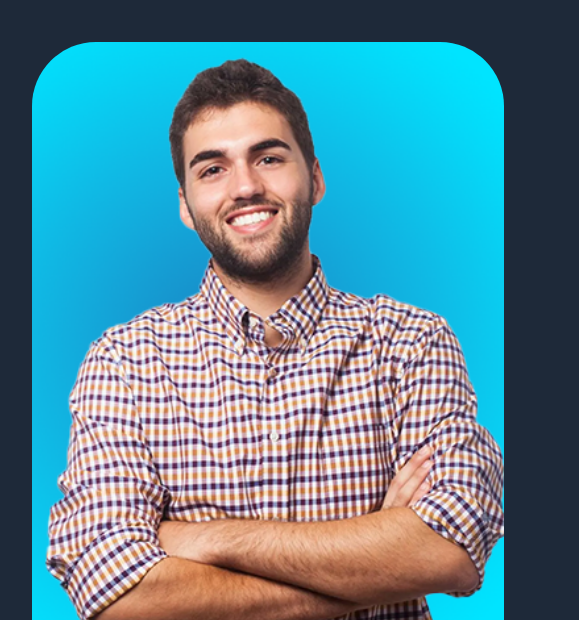
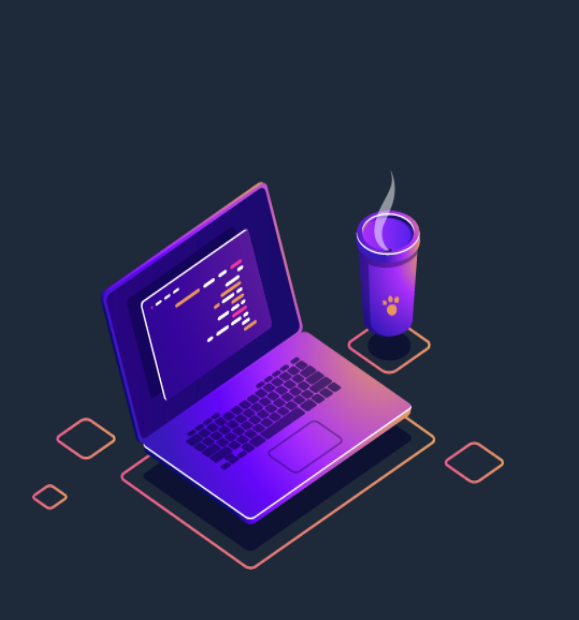
Before and after one commit to kcmsmartdev/kcmsmartweb, a website: page index.html in a window 1280 px wide. Shown: the part 961-1581 px from the top of the page, 96-675 px from the left. Drawn offline with nearby package versions, Linux system fonts and the light colour scheme.

Commit message:
se agrega cambios

```diff
--- a/index.html
+++ b/index.html
@@ -49,7 +49,7 @@
   <main class="w-full h-full">
 
     <!-- Sección principal -->
-     <div class=" bg-black">
+     <div class="bg-gray-800">
       <section class="w-full h-screen bg-[#c9ffea] flex flex-col items-center  justify-center rounded-bl-3xl rounded-br-3xl text-center">
         <!-- Contenido principal -->
           <span class="block font-MonserratExtraBold text-gray-800 text-xs sm:text-sm md:text-base lg:text-lg  tracking-wide">¿Necesitas?  </span>
@@ -82,9 +82,8 @@
 
     <!--Sección de Sobre mi-->
     <section id="Sobremi" class="w-full bg-gray-800 flex flex-col-reverse p-5 gap-20 md:lg:px-32 lg:flex-row lg:px-64 lg:py-32  mb-10 lg:mb-0 rounded-bl-3xl rounded-br-3xl">
-      <div class="w-full flex justify-center mb-10 lg:mb-5" data-aos="fade-up">
-          <img src="./assets/images/5800.png" loading="lazy" width="498px"  height="498px"  alt="sobre mi" class=" rounded-full object-cover w-[300px] h-[300px] lg:rounded-[64px] lg:h-full lg:w-full">
-
+      <div class="w-full flex justify-center items-center mb-10 lg:mb-5" data-aos="fade-up">
+          <img src="./assets/images/img-kcmSmart.webp" loading="lazy" class="w-[500px] h-[400px]"  alt="sobre mi">
       </div>
       <div class="w-full flex flex-col text-white text-justify mt-10" data-aos="fade-up">
           <span class="font-MonserratExtraBold text-5xl">SOBRE MI</span>
```
Also changed, not shown: assets/images/5800.png (deleted), assets/images/img-kcmSmart.webp (added), output.css.
